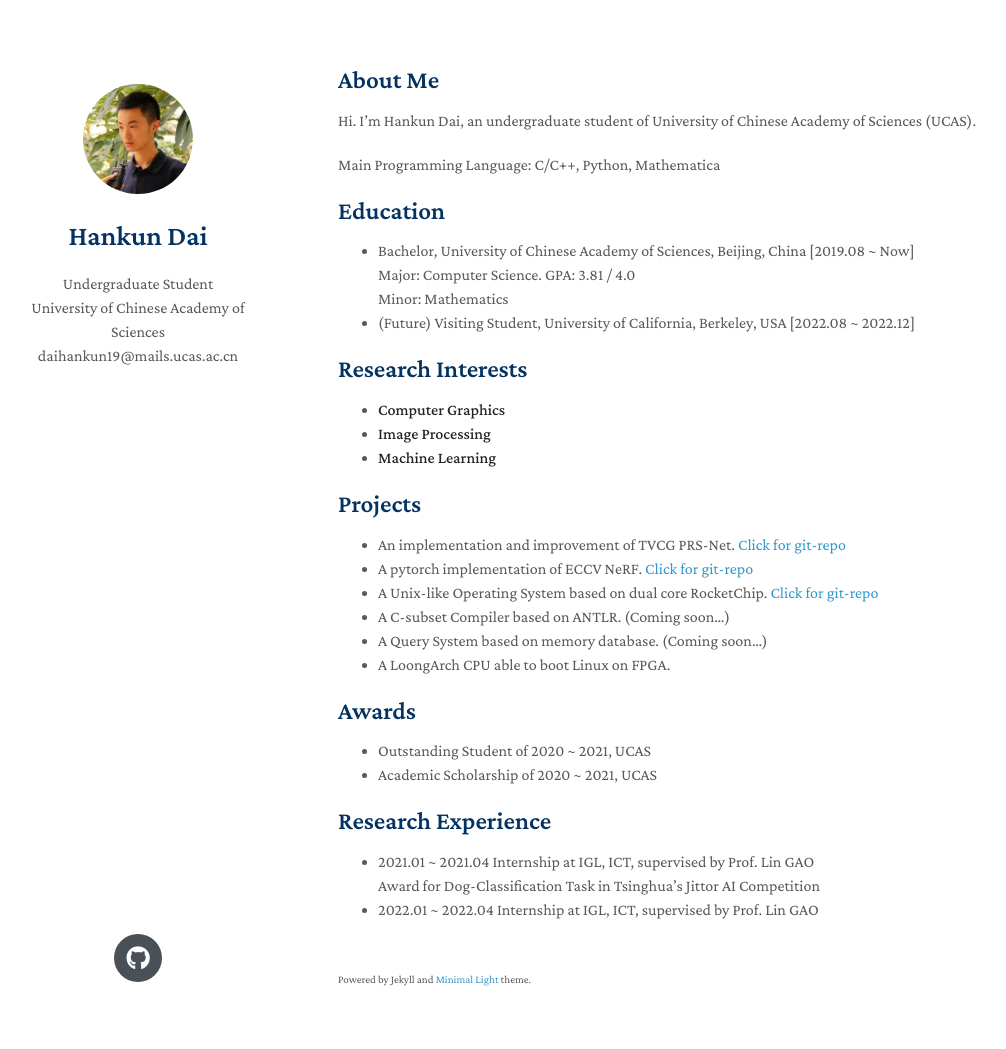
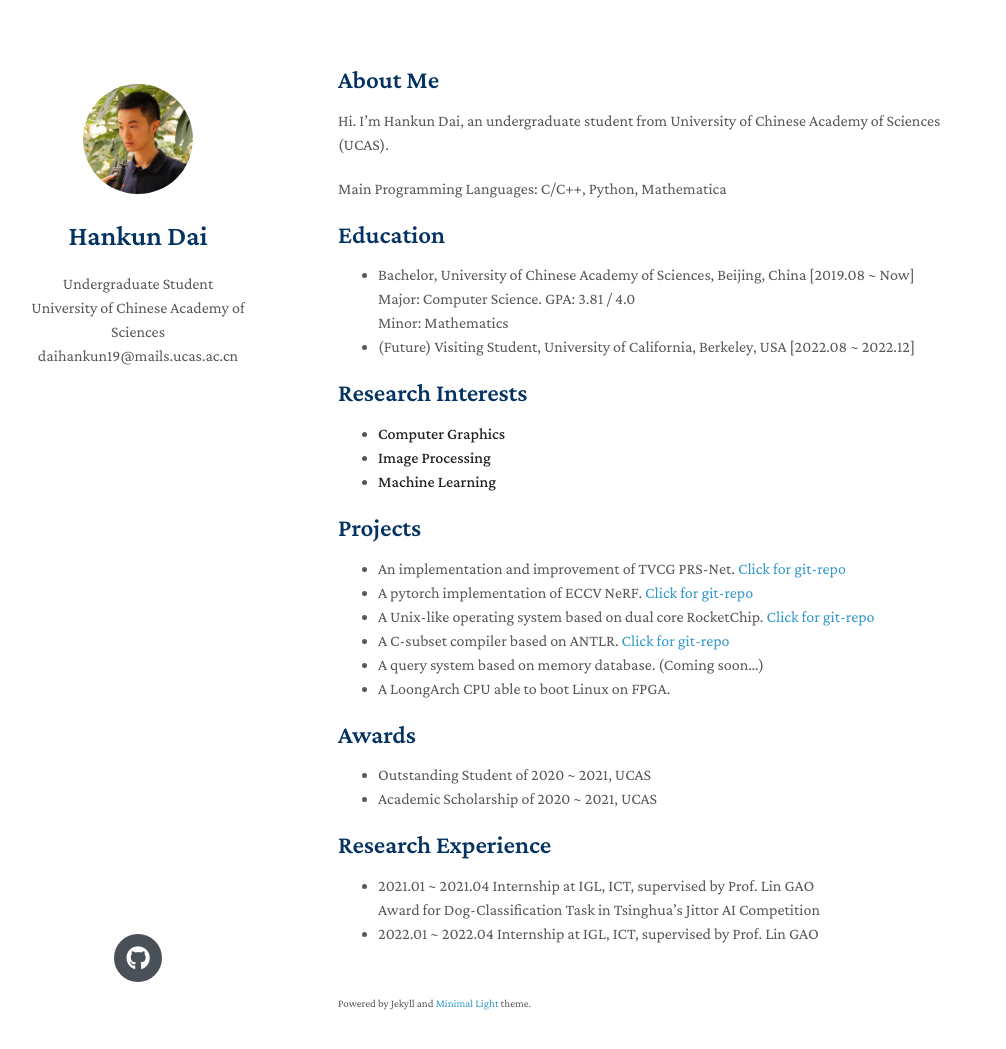
Before and after one commit to D-Hank/HomePage, a Jekyll site: the page built from index.md, in a window 1280 px wide and 1084 px high. Shown: the top 1049 px of the window, without its empty margins (132-1138 px from the left). Built offline with Jekyll 4.4.1, drawn with Linux system fonts in a browser that asks for light colours; nearby versions of some CDN libraries; a style sheet for code colours, icons or effects is not loaded; our own code applies the rules of GitHub Pages for plain Markdown files.

Commit message:
Update index.md

```diff
--- a/index.md
+++ b/index.md
@@ -4,9 +4,9 @@ layout: homepage
 
 ## About Me
 
-Hi. I'm Hankun Dai, an undergraduate student of University of Chinese Academy of Sciences (UCAS).
+Hi. I'm Hankun Dai, an undergraduate student from University of Chinese Academy of Sciences (UCAS).
 
-Main Programming Language: C/C++, Python, Mathematica
+Main Programming Languages: C/C++, Python, Mathematica
 
 ## Education
 
@@ -28,9 +28,9 @@ Main Programming Language: C/C++, Python, Mathematica
 
 - An implementation and improvement of TVCG PRS-Net. [Click for git-repo](https://github.com/D-Hank/PRS-Net)
 - A pytorch implementation of ECCV NeRF. [Click for git-repo](https://github.com/D-Hank/NeRF-tiny)
-- A Unix-like Operating System based on dual core RocketChip. [Click for git-repo](https://github.com/D-Hank/UCAS-OSLAB)
-- A C-subset Compiler based on ANTLR. (Coming soon...)
-- A Query System based on memory database. (Coming soon...)
+- A Unix-like operating system based on dual core RocketChip. [Click for git-repo](https://github.com/D-Hank/UCAS-OSLAB)
+- A C-subset compiler based on ANTLR. [Click for git-repo](https://github.com/D-Hank/UCAS-Compiler)
+- A query system based on memory database. (Coming soon...)
 - A LoongArch CPU able to boot Linux on FPGA.
 
 ## Awards
```
